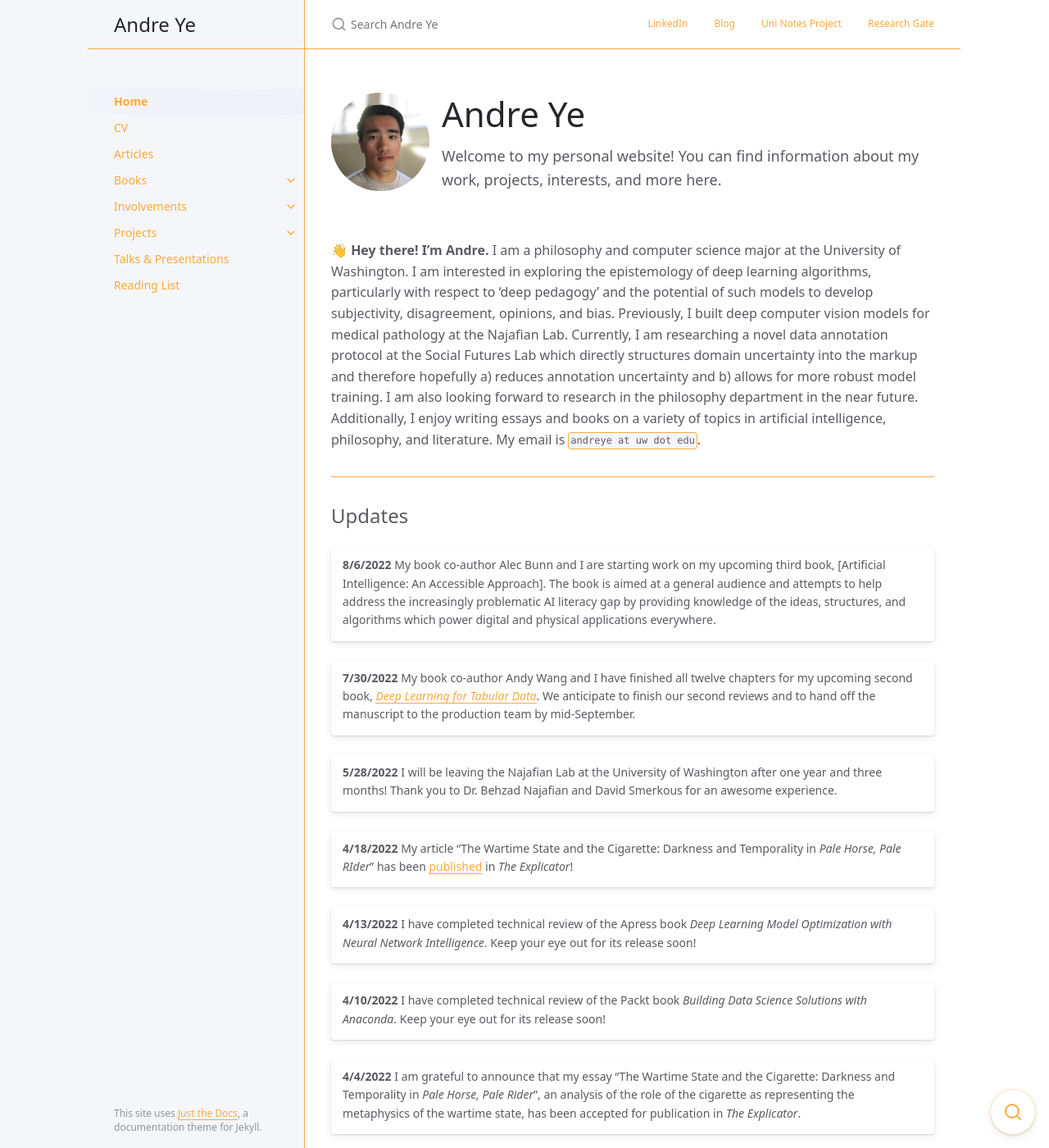
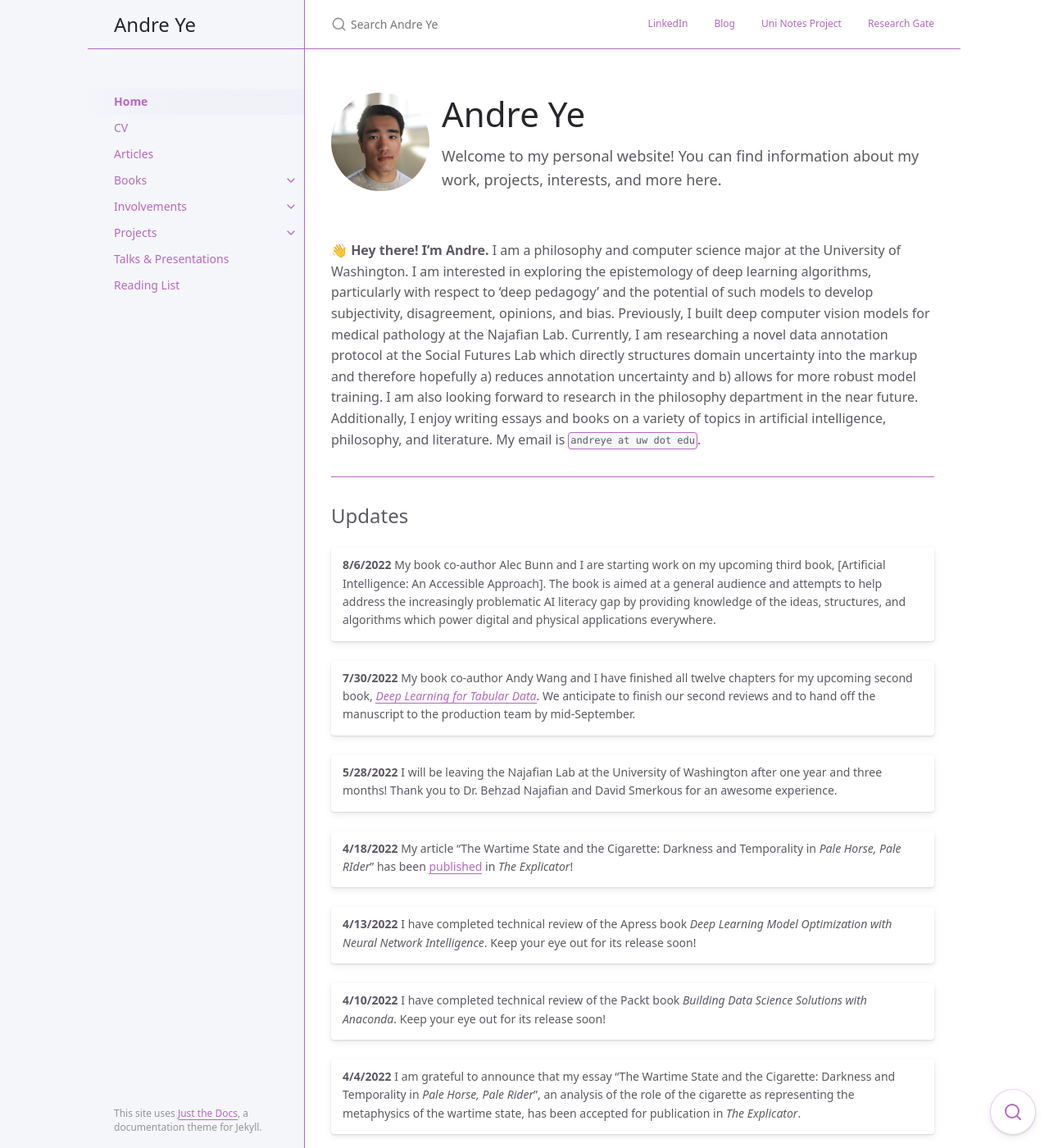
Before and after one commit to andre-ye/andre-ye.github.io-retired, a Jekyll site: the page built from index.md, in a window 1280 px wide and 1400 px high. Shown: the whole window at 82% size. Built offline with Jekyll 4.4.1, drawn with Linux system fonts in a browser that asks for light colours; nearby versions of some CDN libraries.

Commit message:
Update custom.scss

```diff
--- a/_sass/color_schemes/custom.scss
+++ b/_sass/color_schemes/custom.scss
@@ -1,14 +1,14 @@
 // $body-background-color: $grey-dk-300;
 // $sidebar-color: $grey-dk-300;
-$border-color: #fca93d;
+$border-color: #b668c2;
 
 // $body-text-color: $grey-lt-300;
 // $body-heading-color: $grey-lt-000;
 // $nav-child-link-color: $grey-dk-000;
 // $search-result-preview-color: $grey-dk-000;
 
-$link-color: #fca93d;
-$btn-primary-color: #fca93d;
+$link-color: #b668c2;
+$btn-primary-color: #b668c2;
 // $base-button-color: $grey-dk-250;
 
 // $code-background-color: $grey-dk-250;
```
